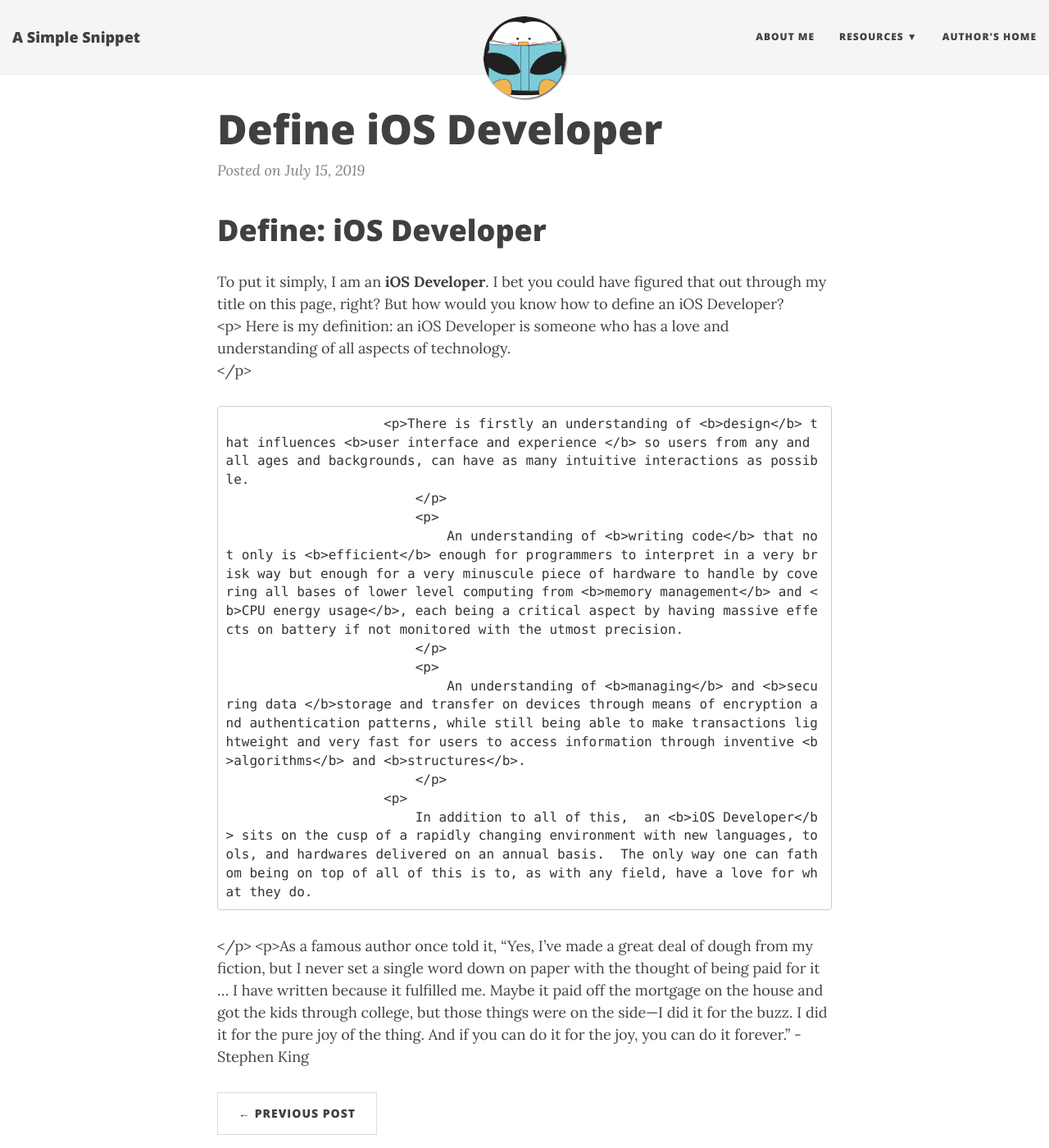
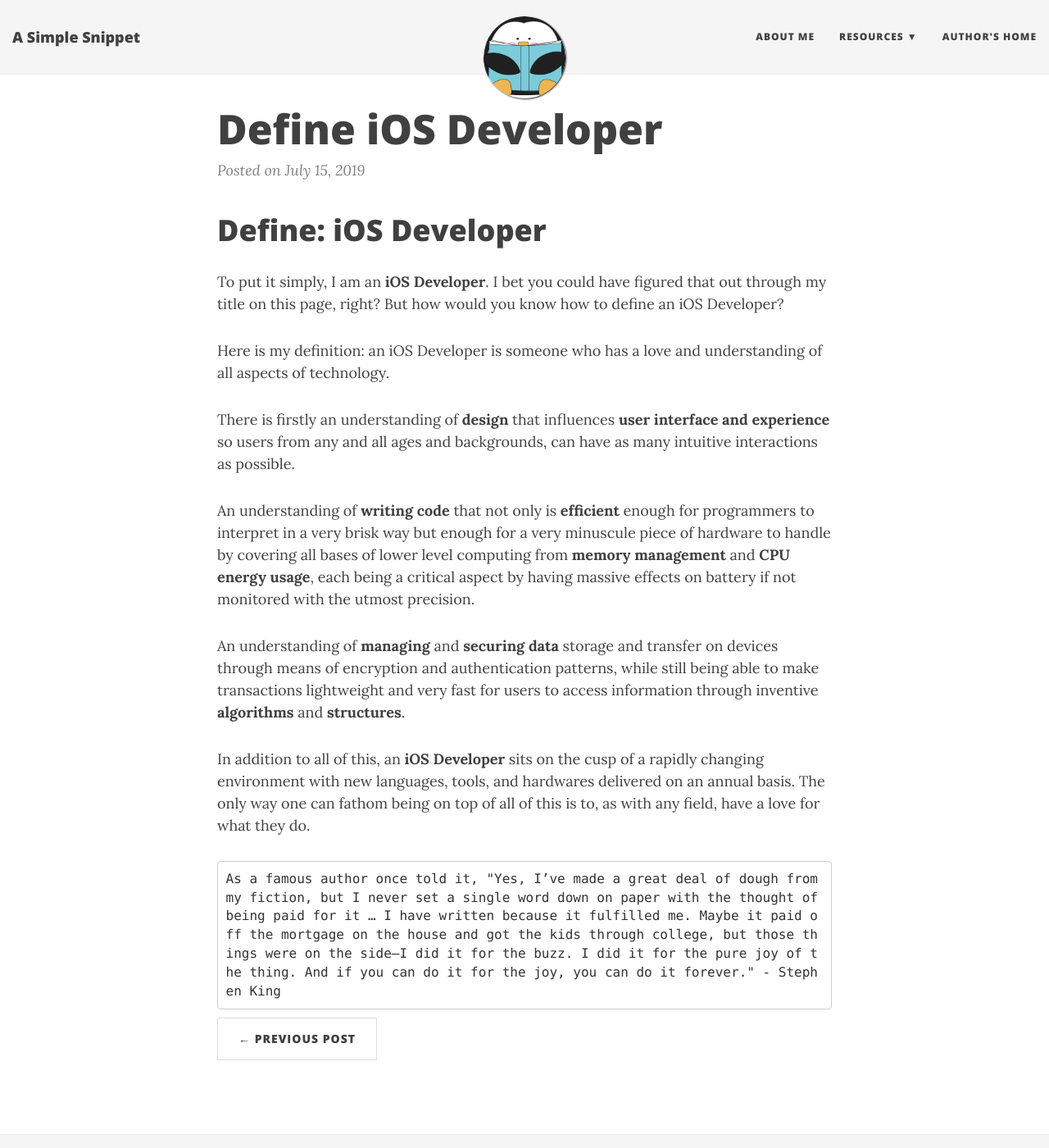
Before and after one commit to QasimAbbas/qasimabbas.github.io, a Jekyll site: the page built from _posts/2019-07-15-define-ios-developer.md, in a window 1280 px wide and 1400 px high. Shown: the whole window at 82% size. Built offline with Jekyll 4.4.1, drawn with Linux system fonts in a browser that asks for light colours; nearby versions of some CDN libraries.

Commit message:
Update 2019-07-15-define-ios-developer.md

````diff
--- a/_posts/2019-07-15-define-ios-developer.md
+++ b/_posts/2019-07-15-define-ios-developer.md
@@ -5,20 +5,18 @@ title: Define iOS Developer
 
 # Define: iOS Developer
 
-To put it simply, I am an <b>iOS Developer</b>.  I bet you could have figured that out through my title on this page, right?  But how would you know how to define an iOS Developer?
-                            <p>
-                            Here is my definition:  an iOS Developer is someone who has a love and understanding of all aspects of technology.
-                            </p>
+To put it simply, I am an **iOS Developer**.  I bet you could have figured that out through my title on this page, right?  But how would you know how to define an iOS Developer?
 
-                        <p>There is firstly an understanding of <b>design</b> that influences <b>user interface and experience </b> so users from any and all ages and backgrounds, can have as many intuitive interactions as possible.
-                            </p>
-                            <p>
-                                An understanding of <b>writing code</b> that not only is <b>efficient</b> enough for programmers to interpret in a very brisk way but enough for a very minuscule piece of hardware to handle by covering all bases of lower level computing from <b>memory management</b> and <b>CPU energy usage</b>, each being a critical aspect by having massive effects on battery if not monitored with the utmost precision.
-                            </p>
-                            <p>
-                                An understanding of <b>managing</b> and <b>securing data </b>storage and transfer on devices through means of encryption and authentication patterns, while still being able to make transactions lightweight and very fast for users to access information through inventive <b>algorithms</b> and <b>structures</b>.
-                            </p>
-                        <p>
-                            In addition to all of this,  an <b>iOS Developer</b> sits on the cusp of a rapidly changing environment with new languages, tools, and hardwares delivered on an annual basis.  The only way one can fathom being on top of all of this is to, as with any field, have a love for what they do.
-</p>
-						<p>As a famous author once told it, "Yes, I’ve made a great deal of dough from my fiction, but I never set a single word down on paper with the thought of being paid for it … I have written because it fulfilled me. Maybe it paid off the mortgage on the house and got the kids through college, but those things were on the side—I did it for the buzz. I did it for the pure joy of the thing. And if you can do it for the joy, you can do it forever." - Stephen King
+Here is my definition:  an iOS Developer is someone who has a love and understanding of all aspects of technology.
+
+There is firstly an understanding of **design** that influences **user interface and experience** so users from any and all ages and backgrounds, can have as many intuitive interactions as possible.
+
+An understanding of **writing code** that not only is **efficient** enough for programmers to interpret in a very brisk way but enough for a very minuscule piece of hardware to handle by covering all bases of lower level computing from **memory management** and **CPU energy usage**, each being a critical aspect by having massive effects on battery if not monitored with the utmost precision.
+
+An understanding of **managing** and **securing data** storage and transfer on devices through means of encryption and authentication patterns, while still being able to make transactions lightweight and very fast for users to access information through inventive **algorithms** and **structures**.
+
+In addition to all of this,  an **iOS Developer** sits on the cusp of a rapidly changing environment with new languages, tools, and hardwares delivered on an annual basis.  The only way one can fathom being on top of all of this is to, as with any field, have a love for what they do.
+
+```
+As a famous author once told it, "Yes, I’ve made a great deal of dough from my fiction, but I never set a single word down on paper with the thought of being paid for it … I have written because it fulfilled me. Maybe it paid off the mortgage on the house and got the kids through college, but those things were on the side—I did it for the buzz. I did it for the pure joy of the thing. And if you can do it for the joy, you can do it forever." - Stephen King
+```
````
